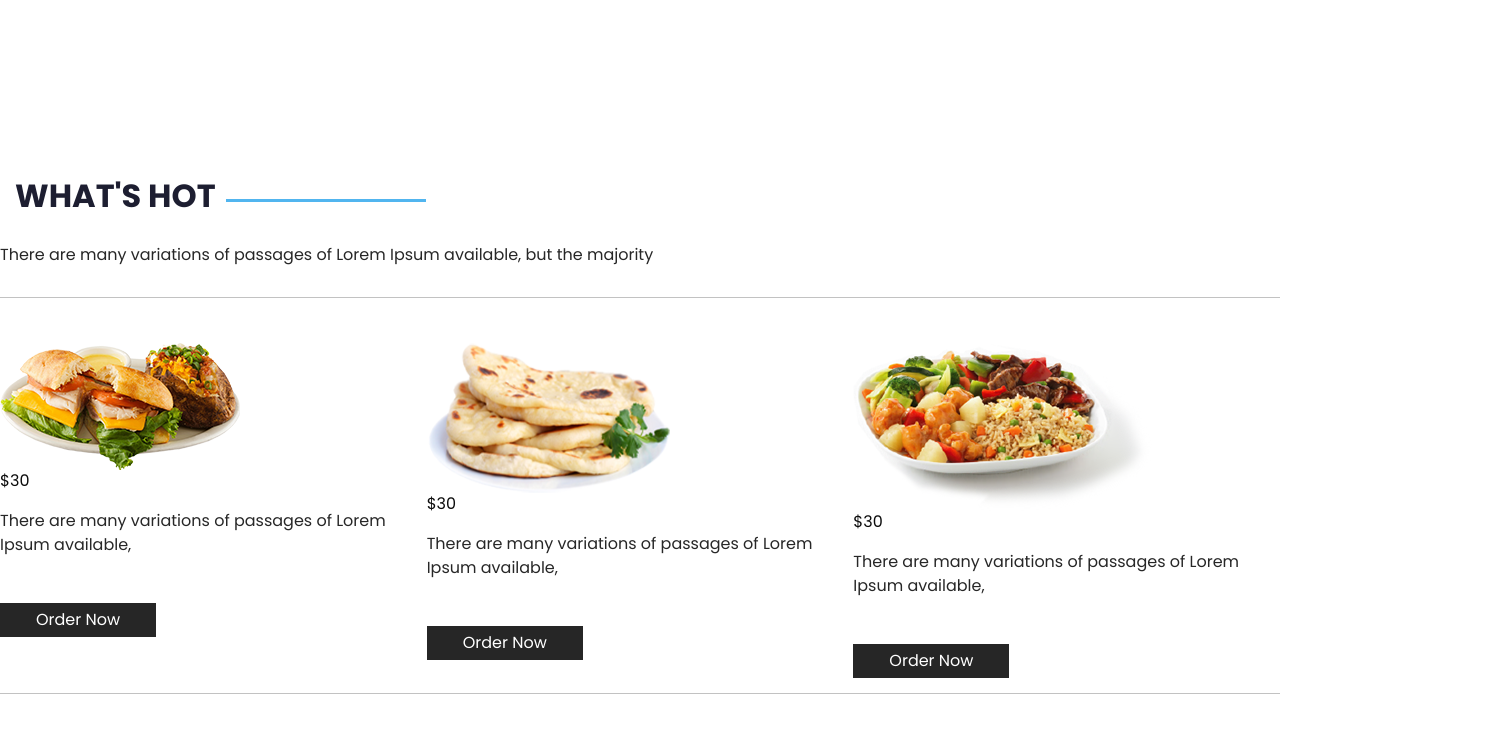
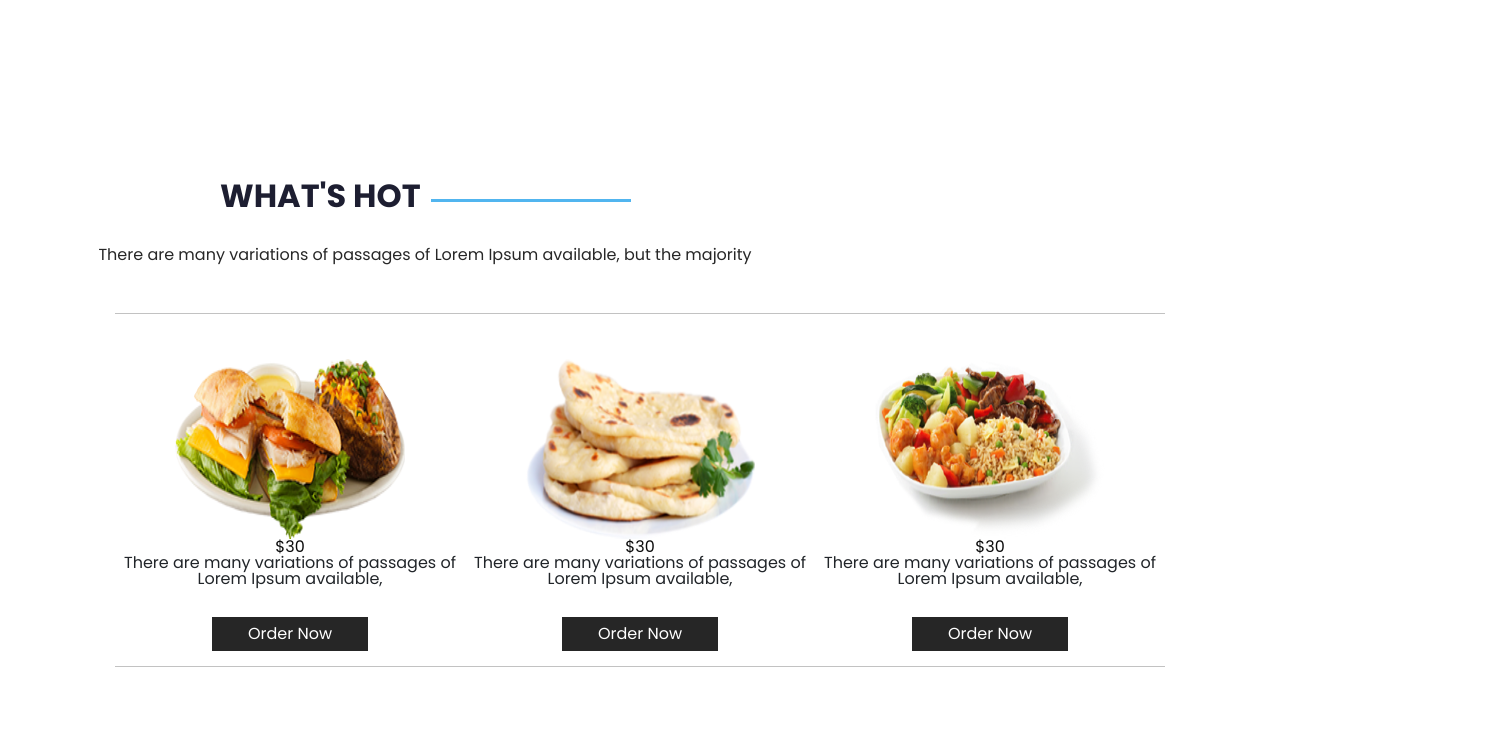
Before and after one commit to asma-gaini/goid-resturant, a plain HTML site: page index.html in a window 1280 px wide. Shown: the part 1825-2558 px from the top of the page, 1500 px wide, since content can reach past the window. Drawn offline with Linux system fonts and the light colour scheme.

Commit message:
fix slide show of hot section

```diff
--- a/index.html
+++ b/index.html
@@ -142,7 +142,7 @@
                     <h2>What's Hot</h2>
                     <hr>
                 </div>
-                <p>
+                <p class="detail">
                     There are many variations of passages of Lorem Ipsum available, but the majority
                 </p>
                 <div class="whats-hot_section_menue-slideShow">
--- a/style.css
+++ b/style.css
@@ -296,6 +296,9 @@ a{
 
 .whats-hot_section{
     padding: 90px 0;
+    display: flex;
+    align-items: center;
+    flex-direction: column;
 }
 .whats-hot_section hr{
     margin-top: 30px;
@@ -305,10 +308,7 @@ a{
     display: flex;
     align-items: center;
     width: 100%;
-    padding-right: 15px;
-    padding-left: 15px;
-    margin-right: auto;
-    margin-left: auto;
+    padding-left: 440px;
 }
 .whats-hot_section-heading h2{
     font-weight: bold;
@@ -326,15 +326,15 @@ a{
     height: 3px;
     background-color: var(--btn-blue);
 }
-.whats-hot_section p{
+
+.detail{
     margin-top: 20px;
     color: var(--p);
     margin-bottom: 1rem;
     font-size: 1rem;
     font-weight: 400;
     line-height: 1.5;
-    text-align: left;
-    margin-right: 35px;
+    margin-left: -430px;
 }
 
 .whats-hot_section_menue-slideShow{
@@ -345,6 +345,13 @@ a{
     border-left: none;
     border-right: none;
 }
+.whats-hot_section_menue-slideShow_slider{
+    width: 350px;
+    display: flex;
+    align-items: center;
+    flex-direction: column;
+    text-align: center;
+}
 .whats-hot_section_menue-slideShow_slider a{
     display: inline-block;
     padding: 8px 35px;
@@ -354,3 +361,7 @@ a{
     margin-top: 30px;
     text-decoration: none;
 }
+.whats-hot_section_menue-slideShow_slider img{
+    width: 230px;
+    height: 180px;
+}
```
